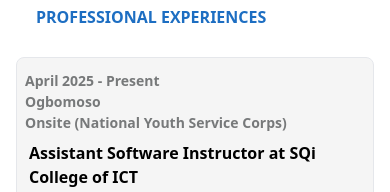
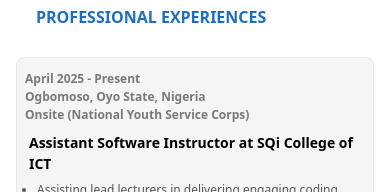
Before and after one commit to Harbixco/my-portfolio, a React (Vite) app: page / in a window 390 px wide. Shown: the part 2958-3150 px from the top of the page. Built offline with nearby package versions, Linux system fonts and the light colour scheme.

Commit message:
update the resume and made chnages in other parts

```diff
--- a/src/Component/Experience/data.tsx
+++ b/src/Component/Experience/data.tsx
@@ -1,7 +1,7 @@
 export const experience = [
   {
     year: "April 2025 - Present",
-    name: "Ogbomoso",
+    name: "Ogbomoso, Oyo State, Nigeria",
     site: "Onsite (National Youth Service Corps)",
     company: "Assistant Software Instructor at SQi College of ICT",
     first:
@@ -15,7 +15,7 @@
   },
   {
     year: "May 2024 - October 2024",
-    name: "Osogbo",
+    name: "Osogbo, Osun State, Nigeria",
     site: "Onsite",
     company: "Front End Developer at Expansion Cyber Technologies",
     first:
@@ -30,7 +30,7 @@
 
   {
     year: "Jan. 2024 - April 2024",
-    name: "Lagos",
+    name: "Lagos State, Nigeria",
     site: "Remote",
     company: "Front End Developer at Digital Creative Dev.",
     first:
@@ -42,7 +42,7 @@
 
   {
     year: "June 2021 - June 2022",
-    name: "Osogbo",
+    name: "Osogbo, Osun State, Nigeria",
     site: "Onsite",
     company: "Front End Developer at NimbleByte Global",
     first:
@@ -56,7 +56,7 @@
 
   {
     year: "June 2020 - Mar. 2021",
-    name: "lagos",
+    name: "Lagos State, Nigeria",
     site: "Onsite",
     company: "Front End Developer at Deebezt Tech.",
     first: "Responsible for developing and maintaining web applications.",
--- a/src/Component/Experience/index.tsx
+++ b/src/Component/Experience/index.tsx
@@ -19,14 +19,14 @@
               key={index}
               className="mt-5  rounded-lg border bg-[#f5f5f5] py-3 md:grid md:grid-cols-[30%_70%] md:py-5"
             >
-              <div className=" pl-2 text-[14px] font-semibold text-[#77797a] md:pl-[20px] md:text-[15px]">
+              <div className=" pl-2 text-[12px] font-semibold text-[#77797a] md:pl-[20px] md:text-[15px]">
                 <div>{experience.year}</div>
                 <div>{experience.name}</div>
                 <div>{experience.site}</div>
               </div>
 
               <div className="px-3 md:pl-10">
-                <div className="py-2 font-bold md:py-0 md:pb-2 md:text-xl">
+                <div className="py-2 text-[14px] font-bold md:py-0 md:pb-2 md:text-xl">
                   {experience.company}
                 </div>
                 <ul className="list-disc pl-2 text-xs  text-[#56585a] md:text-sm">
--- a/src/Component/Project/index.tsx
+++ b/src/Component/Project/index.tsx
@@ -34,7 +34,7 @@
             <div className="pt-3 text-white">
               <a
                 href="https://language-translators-zeta.vercel.app/"
-                className="rounded-md border bg-[#1D6EC2] p-2 text-[13px] md:text-[18px]"
+                className="rounded-md border bg-[#1D6EC2] p-2 text-[11px] md:text-[18px]"
               >
                 Live Demo
               </a>
```
Also changed, not shown: 1 other file (tests, documents, lock files or other folders).
